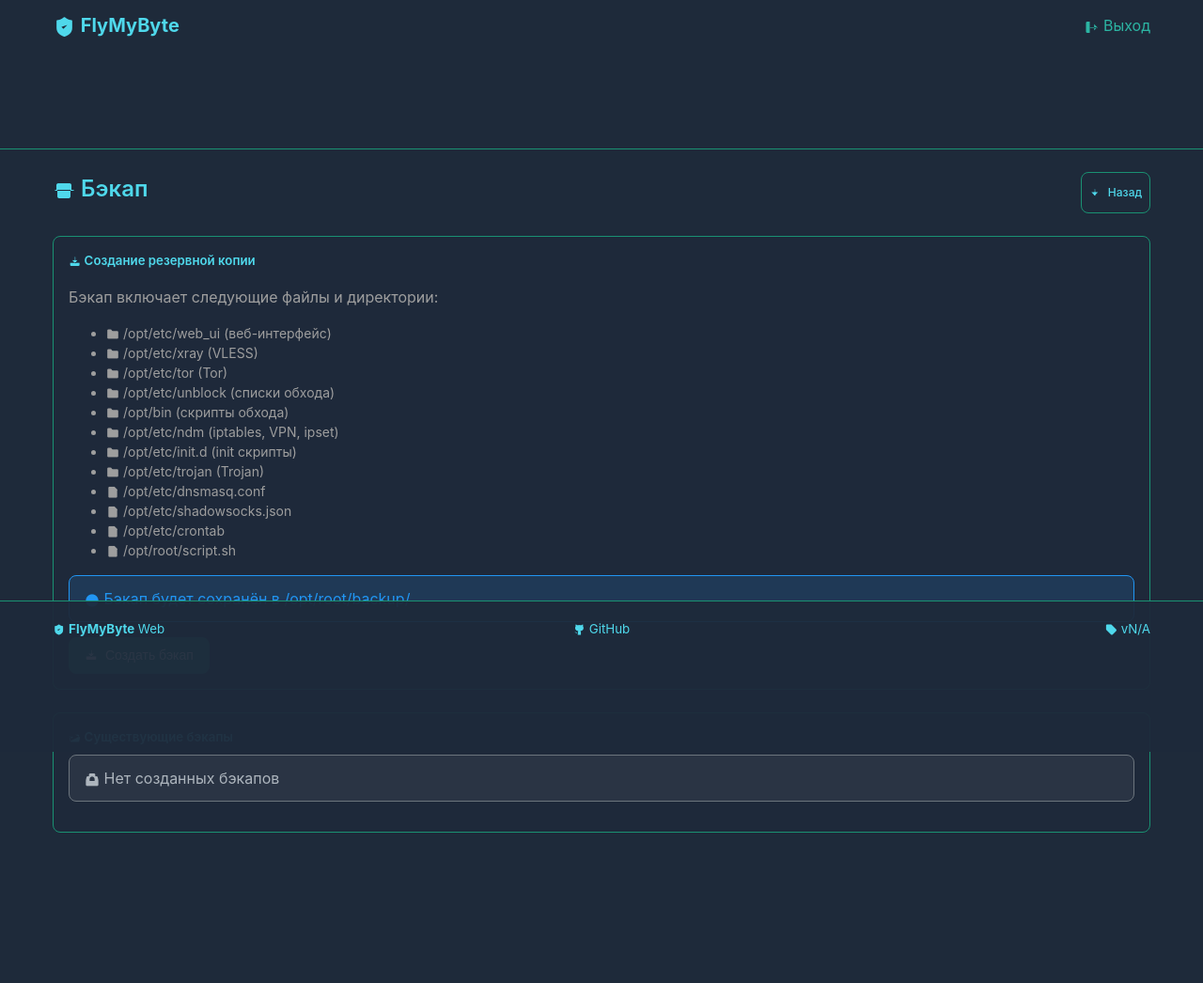
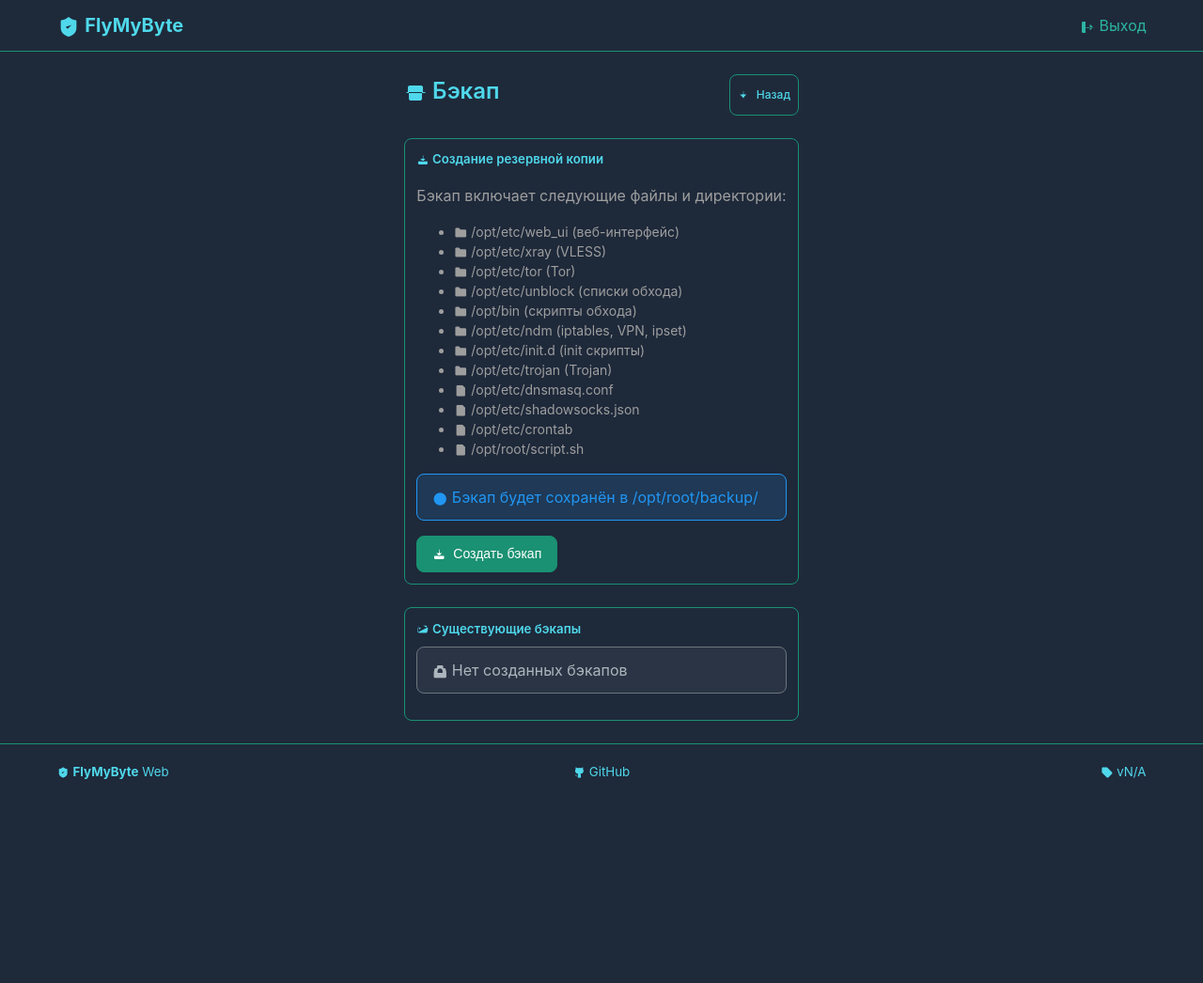
Before and after one commit to royfincher25-source/flymybyte, a Flask app: page /service/backup in a window 1280 px wide. Shown: the whole page at 94% size. After the commit the page ends 829 px from the top, so only its background shows below. Run offline with Flask 3, Linux system fonts and the light colour scheme; the visitor is signed in with stand-in values (Sample User, id 1).

Commit message:
refactor: flexbox sticky footer, adaptive container padding via calc()

```diff
--- a/src/web_ui/static/style.css
+++ b/src/web_ui/static/style.css
@@ -49,7 +49,11 @@ a:hover { color: var(--color-primary-medium); }
 img { max-width: 100%; height: auto; }
 
 /* --- Container & Grid --- */
-.container { max-width: 1200px; margin: 0 auto; padding: 0 1rem 6.5rem; }
+.container {
+    max-width: 1200px;
+    margin: 0 auto;
+    padding: 0 calc(15px + (20 - 15) * ((100vw - 320px) / (1200 - 320)));
+}
 
 .row { display: grid; gap: 1rem; }
 .row--2col { grid-template-columns: repeat(2, 1fr); }
@@ -109,7 +113,9 @@ img { max-width: 100%; height: auto; }
     border-radius: var(--radius) var(--radius) 0 0;
     font-weight: 600;
 }
-.card__body { padding: 1rem; }
+.card__body {
+    padding: calc(0.75rem + (1 - 0.75) * ((100vw - 320px) / (1200 - 320)));
+}
 
 /* Menu cards (index.html) */
 .menu-card {
@@ -603,33 +609,31 @@ img { max-width: 100%; height: auto; }
 .border-info { border-color: var(--color-info); }
 .border-warning { border-color: var(--color-warning); }
 
+/* --- Wrapper (flexbox sticky footer) --- */
+.wrapper {
+    min-height: 100vh;
+    display: flex;
+    flex-direction: column;
+}
+main {
+    flex: 1 1 auto;
+}
+
 /* --- Footer --- */
 .footer {
-  position: fixed;
-  bottom: 0;
-  width: 100%;
     background: rgba(30, 42, 58, 0.95);
     border-top: 1px solid var(--color-primary-dark);
     padding: 1rem 0;
-  z-index: 100;
+    margin-top: auto;
 }
 .footer a { transition: color var(--transition); }
 .footer a:hover { color: var(--color-primary) !important; }
-
-/* Main content padding for fixed footer */
-main { padding-bottom: 3rem; }
-
-/* Last element on page bottom spacing */
-main > *:last-child {
-  margin-bottom: 3.5rem;
-}
 
 /* --- Responsive --- */
 @media (max-width: 768px) {
     .navbar__nav { gap: 0.5rem; }
     .footer .row { grid-template-columns: 1fr !important; text-align: center; gap: 0.5rem; }
     .footer .row > * { text-align: center !important; }
-  main { padding-bottom: 5rem; }
     .flex-between { flex-direction: column; align-items: flex-start !important; gap: 0.75rem; }
     .flex-between > div,
     .flex-between > a { align-self: stretch; }
--- a/src/web_ui/templates/base.html
+++ b/src/web_ui/templates/base.html
@@ -9,6 +9,7 @@
     {% block extra_css %}{% endblock %}
 </head>
 <body>
+<div class="wrapper">
     <nav class="navbar">
         <div class="container">
             <a class="navbar__brand" href="{{ url_for('core.index') }}">
@@ -67,6 +68,7 @@
             </div>
         </div>
     </footer>
+</div>
 
     <!-- Toast container -->
     <div id="toast-container"></div>
```
Lines whose indentation alone changed are shown as unchanged.
